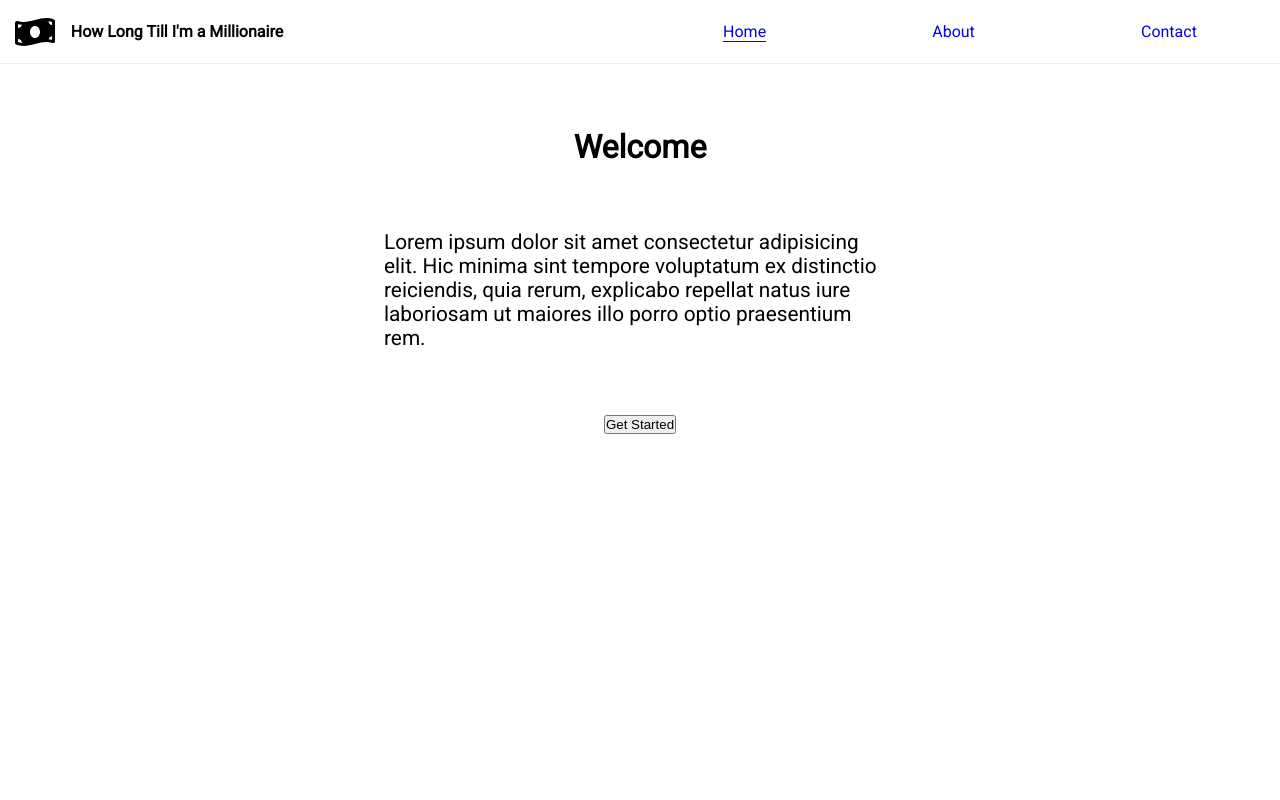
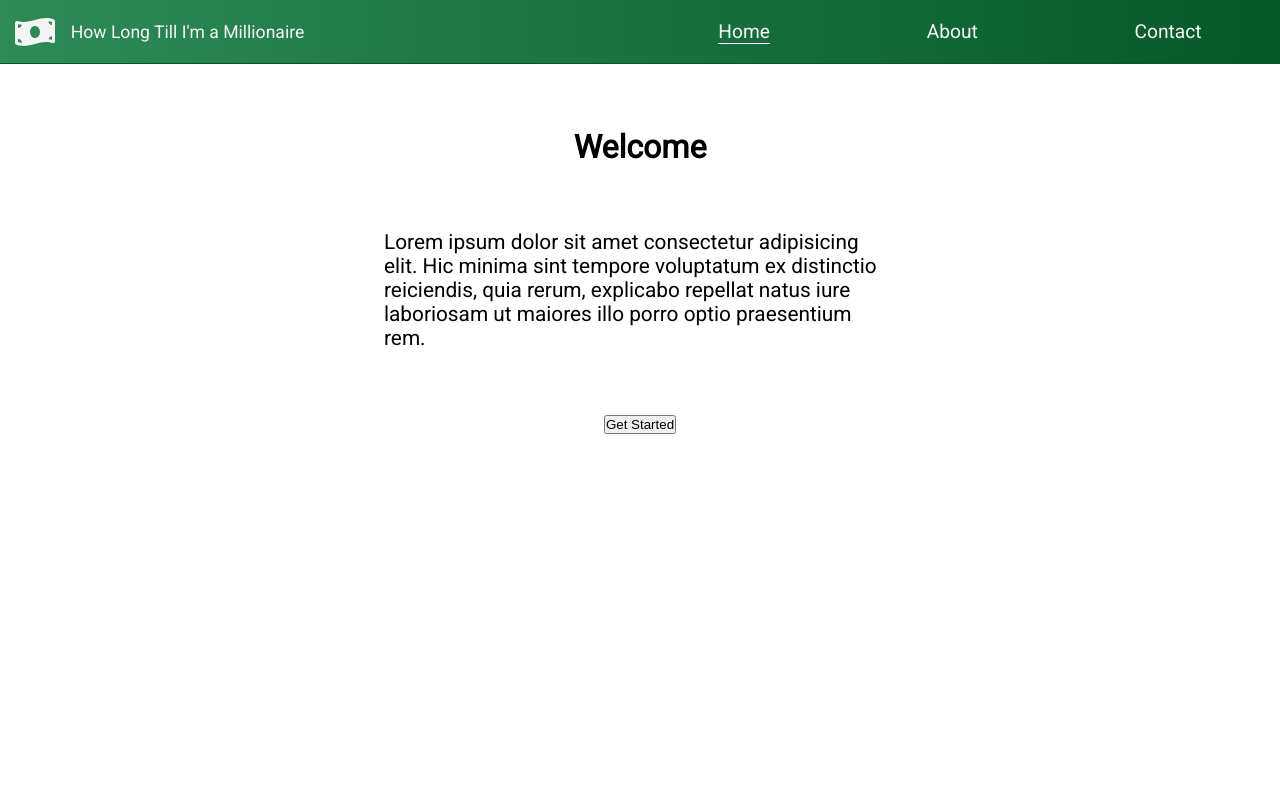
Before and after one commit to Ashkan999/how-long-till-a-millionaire, a React (Create React App) app: page / in a window 1280 px wide. Shown: the top 800 px of the page. Built offline with nearby package versions, Linux system fonts and the light colour scheme.

Commit message:
Add  color scheme

```diff
--- a/src/components/home_page/Header.js
+++ b/src/components/home_page/Header.js
@@ -7,7 +7,7 @@ function Header() {
     <header>
       <Link to="/" className="logo">
         <FaMoneyBillWave className="icon" />
-        <h4>How Long Till I'm a Millionaire</h4>
+        <p>How Long Till I'm a Millionaire</p>
       </Link>
       <nav>
         <ul className="nav-links">
--- a/src/css/App.css
+++ b/src/css/App.css
@@ -4,6 +4,9 @@ header {
   display: -ms-flexbox;
   display: flex;
   border-bottom: inset 1px;
+  background: -webkit-gradient(linear, left top, right top, from(#2e8b56), to(#055829));
+  background: linear-gradient(90deg, #2e8b56 0%, #055829 100%);
+  border-color: #055829;
 }
 
 header .logo {
@@ -19,12 +22,16 @@ header .logo {
       -ms-flex-align: center;
           align-items: center;
   text-decoration: none;
-  color: black;
+  color: whitesmoke;
 }
 
 header .icon {
   font-size: 2.5em;
   margin: 4%;
+}
+
+header p {
+  font-size: 1.1rem;
 }
 
 header nav {
@@ -49,12 +56,11 @@ header .nav-links {
 
 header .nav-links a {
   text-decoration: none;
-  font-size: 1rem;
+  font-size: 1.2rem;
+  color: whitesmoke;
   border-bottom: 1px solid transparent;
-  -webkit-transition: border-bottom 0.5s;
-  transition: border-bottom 0.5s;
-  -webkit-transition: opacity 0.3s;
-  transition: opacity 0.3s;
+  -webkit-transition: border-bottom 0.2s, opacity 0.2s;
+  transition: border-bottom 0.2s, opacity 0.2s;
 }
 
 header .nav-links a:hover {
--- a/src/scss/_header.scss
+++ b/src/scss/_header.scss
@@ -1,7 +1,15 @@
+@import "./themeColors";
+
 header {
   height: 8vh;
   display: flex;
   border-bottom: inset 1px;
+  background: linear-gradient(
+    90deg,
+    $color-primary-0 0%,
+    $color-primary-4 100%
+  );
+  border-color: $color-primary-4;
 
   .logo {
     display: flex;
@@ -10,12 +18,16 @@ header {
     justify-content: flex-start;
     align-items: center;
     text-decoration: none;
-    color: black;
+    color: whitesmoke;
   }
 
   .icon {
     font-size: 2.5em;
     margin: 4%;
+  }
+
+  p {
+    font-size: 1.1rem;
   }
 
   nav {
@@ -34,10 +46,10 @@ header {
 
     a {
       text-decoration: none;
-      font-size: 1rem;
+      font-size: 1.2rem;
+      color: whitesmoke;
       border-bottom: 1px solid transparent;
-      transition: border-bottom 0.5s;
-      transition: opacity 0.3s;
+      transition: border-bottom 0.2s, opacity 0.2s;
     }
 
     a:hover {
```
Also changed, not shown: src/scss/_themeColors.scss (added, +17 -0 lines).
